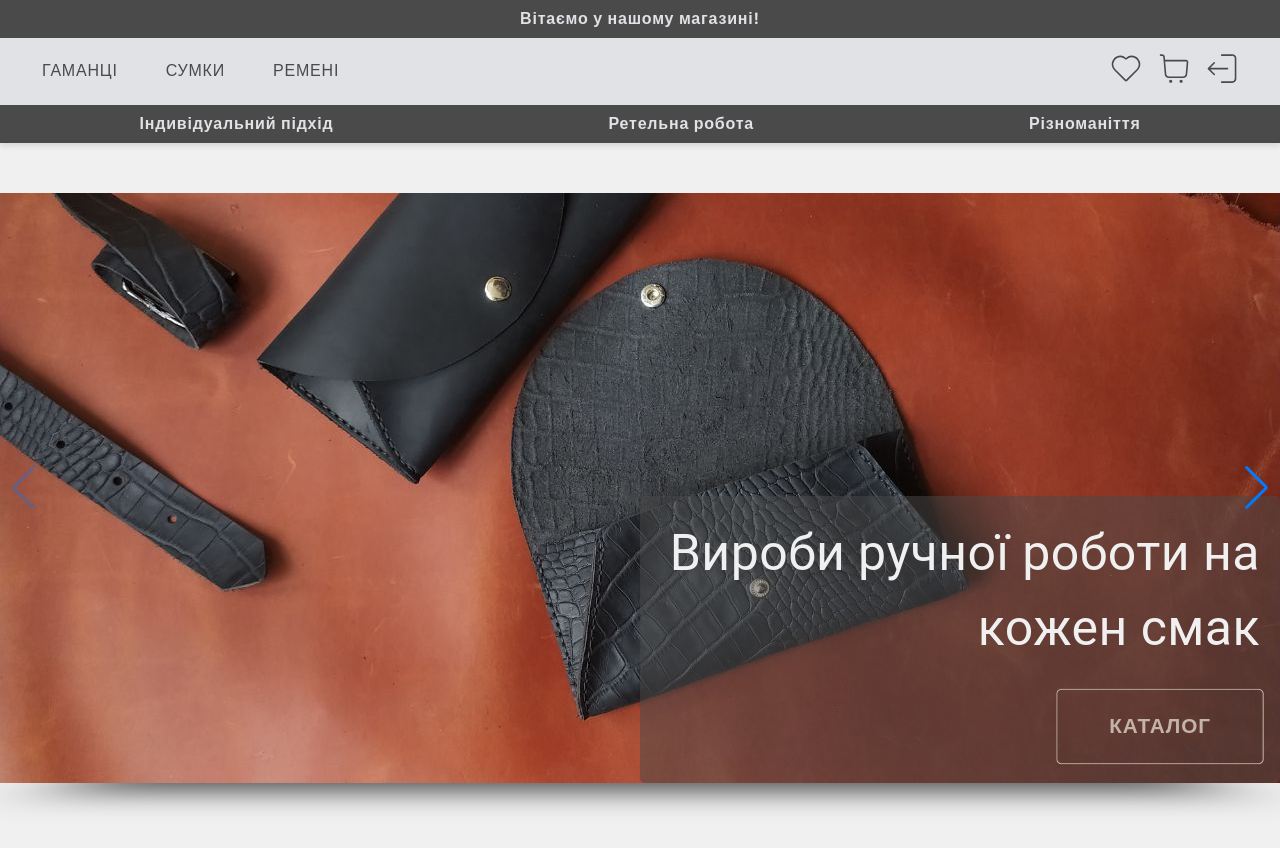
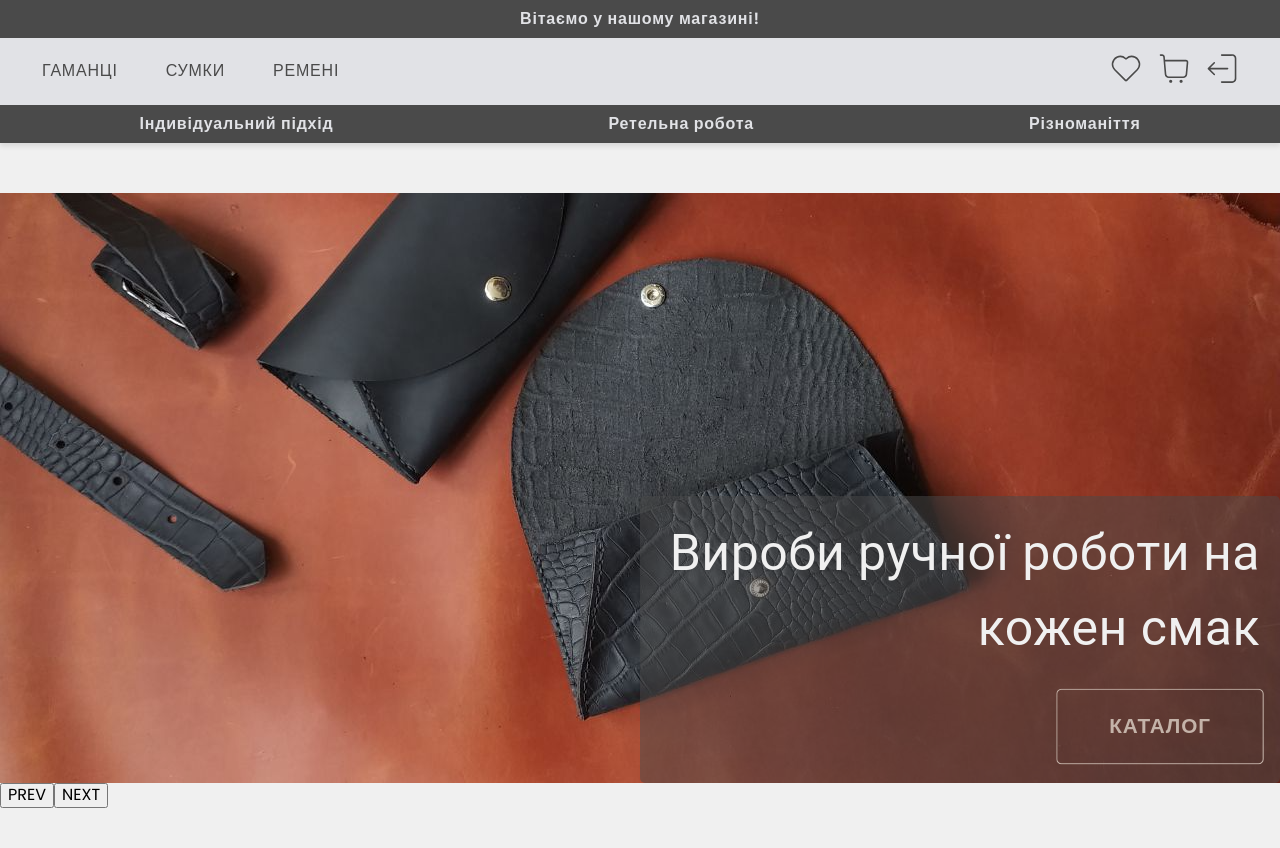
Before and after one commit to KaterynaKocheharova/Handmade-Products-Store, a React (Vite) app: page / in a window 1280 px wide. Shown: the top 848 px of the page. Built offline with nearby package versions, Linux system fonts and the light colour scheme.

Commit message:
add swiper custom btns

```diff
--- a/src/components/HomePageComponents/Swiper/Swiper.jsx
+++ b/src/components/HomePageComponents/Swiper/Swiper.jsx
@@ -3,7 +3,7 @@ import { Swiper, SwiperSlide } from "swiper/react";
 import { useSelector } from "react-redux";
 import { selectAllProducts } from "../../../redux/products/selectors";
 import SwiperTextBox from "../SwiperTextBox/SwiperTextBox";
-
+import SwiperCustomNavBtns from "../SwiperCustomNavBtns/SwiperCustomNavBtns";
 import css from "./Swiper.module.css";
 
 // Import Swiper styles
@@ -19,29 +19,27 @@ const ImagesSwiper = () => {
   return (
     <div className={css["product-swiper"]}>
       <Swiper
-        effect={"cube"}
-        cubeEffect={{
-          shadow: true,
-          slideShadows: true,
-          shadowOffset: 20,
-          shadowScale: 0.94,
+        // effect={"cube"}
+        // cubeEffect={{
+        //   shadow: true,
+        //   slideShadows: true,
+        //   shadowOffset: 20,
+        //   shadowScale: 0.94,
+        // }}
+        effect={"creative"}
+        creativeEffect={{
+          prev: {
+            shadow: true,
+            translate: [0, 0, -400],
+          },
+          next: {
+            translate: ['100%', 0, 0],
+          },
         }}
-        // effect={"creative"}
-        // creativeEffect={{
-        //   prev: {
-        //     shadow: true,
-        //     translate: [0, 0, -400],
-        //   },
-        //   next: {
-        //     translate: ['100%', 0, 0],
-        //   },
-        // }}
-        grabCursor={true}
         // effect={'fade'}
         modules={[EffectCreative, EffectFade, EffectCube, Navigation]}
         spaceBetween={50}
         slidesPerView={1}
-        navigation
         scrollbar={{ draggable: true }}
         onSwiper={(swiper) => console.log(swiper)}
         onSlideChange={() => console.log("slide change")}
@@ -60,6 +58,7 @@ const ImagesSwiper = () => {
             </SwiperSlide>
           );
         })}
+        <SwiperCustomNavBtns/>
       </Swiper>
     </div>
   );
--- a/src/components/HomePageComponents/Swiper/Swiper.module.css
+++ b/src/components/HomePageComponents/Swiper/Swiper.module.css
@@ -21,3 +21,9 @@
   line-height: 1.5;
   border-radius: var(--card-border-radius);
 }
+
+.hero-swiper-next-btn,
+.hero-swiper-prev-btn {
+  position: absolute;
+  color: black;
+}
--- /dev/null
+++ b/src/components/HomePageComponents/SwiperCustomNavBtns/SwiperCustomNavBtns.jsx
@@ -0,0 +1,13 @@
+import { useSwiper } from "swiper/react";
+
+const SwiperCustomNavBtns = () => {
+  const swiper = useSwiper();
+  return (
+    <div>
+      <button onClick={() => swiper.slideNext()}>PREV</button>
+      <button onClick={() => swiper.slidePrev()}>NEXT</button>
+    </div>
+  );
+};
+
+export default SwiperCustomNavBtns;
--- a/src/theme.js
+++ b/src/theme.js
@@ -35,27 +35,26 @@ const theme = createTheme({
       color: customPalette.secondaryFontColor,
     },
   },
+  components: {
+    MuiButton: {
+      styleOverrides: {
+        root: {
+          padding: "10px 30px",
+          backgroundColor: customPalette.mainBgColor,
+          color: customPalette.mainFontColor,
+          borderColor: "none",
+          boxShadow: "0px 2px 4px rgba(0, 0, 0, 0.1)", // Add box-shadow here
 
-  // components: {
-  //   MuiButton: {
-  //     styleOverrides: {
-  //       root: {
-  //         padding: "10px 30px",
-  //         backgroundColor: customPalette.mainBgColor,
-  //         color: customPalette.mainFontColor,
-  //         borderColor: "none",
-  //         boxShadow: "0px 2px 4px rgba(0, 0, 0, 0.1)", // Add box-shadow here
-
-  //         "&:hover": {
-  //           backgroundColor: customPalette.mainFontColor,
-  //           color: customPalette.mainBgColor,
-  //           borderColor: "none",
-  //           boxShadow: "0px 4px 8px rgba(0, 0, 0, 0.2)", // Adjusted box-shadow on hover
-  //         },
-  //       },
-  //     },
-  //   },
-  // },
+          "&:hover": {
+            backgroundColor: customPalette.mainFontColor,
+            color: customPalette.mainBgColor,
+            borderColor: "none",
+            boxShadow: "0px 4px 8px rgba(0, 0, 0, 0.2)", // Adjusted box-shadow on hover
+          },
+        },
+      },
+    },
+  },
 });
 
 export default theme;
```
Also changed, not shown: src/components/HomePageComponents/SwiperCustomNavBtns/SwiperCustomNavBtns.module.css (added). Lines whose indentation alone changed are shown as unchanged.
